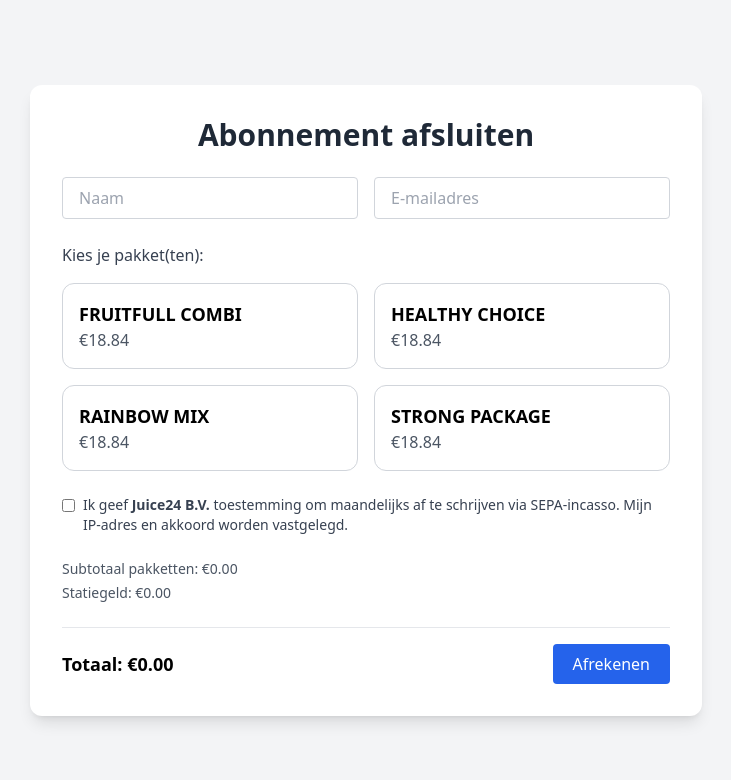
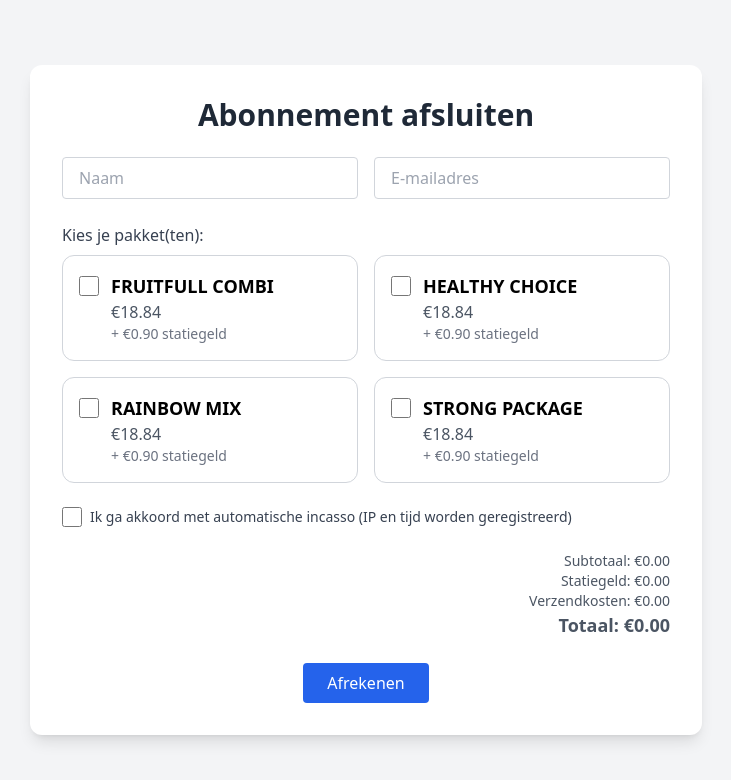
Before and after one commit to Juice24bv/mollie-abbo-app, a Next.js app: page /dashboard in a window 1280 px wide. Shown: the top 780 px of the page, without its empty margins (274-1005 px from the left). Built offline with nearby package versions, Linux system fonts and the light colour scheme.

Commit message:
Update dashboard.js

```diff
--- a/pages/dashboard.js
+++ b/pages/dashboard.js
@@ -6,6 +6,10 @@ const pakketten = [
   { id: 'RAINBOW_MIX', name: 'RAINBOW MIX', price: 18.84 },
   { id: 'STRONG_PACKAGE', name: 'STRONG PACKAGE', price: 18.84 },
 ];
+
+const STATIEGELD = 0.90;
+const VERZENDKOSTEN = 6.95;
+const GRATIS_VERZENDEN_VANAF = 75;
 
 export default function Dashboard() {
   const [selected, setSelected] = useState([]);
@@ -21,32 +25,22 @@ export default function Dashboard() {
     );
   };
 
-  const pakketTotaal = selected.reduce((acc, p) => acc + p.price, 0);
-  const statiegeld = selected.length * 0.90;
-  const verzendkosten = pakketTotaal < 75 && selected.length > 0 ? 6.95 : 0;
-  const totaal = pakketTotaal + statiegeld + verzendkosten;
+  const subtotal = selected.reduce((sum, p) => sum + p.price, 0);
+  const statiegeld = selected.length * STATIEGELD;
+  const verzendkosten = subtotal < GRATIS_VERZENDEN_VANAF && selected.length > 0 ? VERZENDKOSTEN : 0;
+  const totaal = (subtotal + statiegeld + verzendkosten).toFixed(2);
 
   const handleSubmit = async (e) => {
     e.preventDefault();
     if (!email || !name || selected.length === 0 || !akkoord) {
-      alert('Vul alles in en vink akkoord aan.');
+      alert('Vul alles in en vink het akkoord aan.');
       return;
     }
-
-    const metadata = {
-      producten: selected,
-      email,
-      name,
-      totaal,
-      akkoord: true,
-      ip: window.location.hostname,
-      timestamp: new Date().toISOString()
-    };
 
     const res = await fetch('/api/checkout', {
       method: 'POST',
       headers: { 'Content-Type': 'application/json' },
-      body: JSON.stringify(metadata),
+      body: JSON.stringify({ email, name, producten: selected, totaal: parseFloat(totaal) }),
     });
 
     const data = await res.json();
@@ -79,46 +73,58 @@ export default function Dashboard() {
             />
           </div>
 
-          <div className="space-y-4">
-            <p className="font-medium text-gray-700">Kies je pakket(ten):</p>
+          <div>
+            <p className="font-medium text-gray-700 mb-2">Kies je pakket(ten):</p>
             <div className="grid grid-cols-1 sm:grid-cols-2 gap-4">
-              {pakketten.map((pakket) => (
+              {pakketten.map((pakket) => {
+                const isSelected = selected.some(p => p.id === pakket.id);
+                return (
                   <label
                     key={pakket.id}
-                  onClick={() => toggleSelect(pakket)}
-                  className={`border rounded-xl p-4 cursor-pointer transition hover:shadow ${selected.some(p => p.id === pakket.id) ? 'border-blue-600 bg-blue-50' : 'border-gray-300 bg-white'}`}
+                    className={`flex items-start border rounded-xl p-4 cursor-pointer transition hover:shadow gap-3 ${
+                      isSelected ? 'border-blue-600 bg-blue-50' : 'border-gray-300 bg-white'
+                    }`}
                   >
+                    <input
+                      type="checkbox"
+                      checked={isSelected}
+                      onChange={() => toggleSelect(pakket)}
+                      className="mt-1 w-5 h-5"
+                    />
+                    <div>
                       <h2 className="text-lg font-semibold">{pakket.name}</h2>
                       <p className="text-gray-600">€{pakket.price.toFixed(2)}</p>
+                      <p className="text-sm text-gray-500">+ €{STATIEGELD.toFixed(2)} statiegeld</p>
+                    </div>
                   </label>
-              ))}
+                );
+              })}
             </div>
           </div>
 
-          <label className="flex items-start space-x-2">
+          <label className="flex items-center gap-2">
             <input
               type="checkbox"
-              className="mt-1"
               checked={akkoord}
               onChange={(e) => setAkkoord(e.target.checked)}
+              className="w-5 h-5"
             />
             <span className="text-sm text-gray-700">
-              Ik geef <strong>Juice24 B.V.</strong> toestemming om maandelijks af te schrijven via SEPA-incasso.
-              Mijn IP-adres en akkoord worden vastgelegd.
+              Ik ga akkoord met automatische incasso (IP en tijd worden geregistreerd)
             </span>
           </label>
 
-          <div className="text-sm text-gray-600 space-y-1">
-            <p>Subtotaal pakketten: €{pakketTotaal.toFixed(2)}</p>
+          <div className="text-right text-sm text-gray-600">
+            <p>Subtotaal: €{subtotal.toFixed(2)}</p>
             <p>Statiegeld: €{statiegeld.toFixed(2)}</p>
-            {verzendkosten > 0 && <p>Verzendkosten: €{verzendkosten.toFixed(2)}</p>}
+            <p>Verzendkosten: €{verzendkosten.toFixed(2)}</p>
+            <p className="font-bold text-lg">Totaal: €{totaal}</p>
           </div>
 
-          <div className="flex justify-between items-center pt-4 border-t">
-            <span className="text-lg font-semibold">Totaal: €{totaal.toFixed(2)}</span>
+          <div className="text-center">
             <button
               type="submit"
-              className="bg-blue-600 text-white px-5 py-2 rounded hover:bg-blue-700 transition"
+              className="bg-blue-600 text-white px-6 py-2 rounded hover:bg-blue-700 transition"
               disabled={!email || !name || selected.length === 0 || !akkoord}
             >
               Afrekenen
```
Lines whose indentation alone changed are shown as unchanged.
